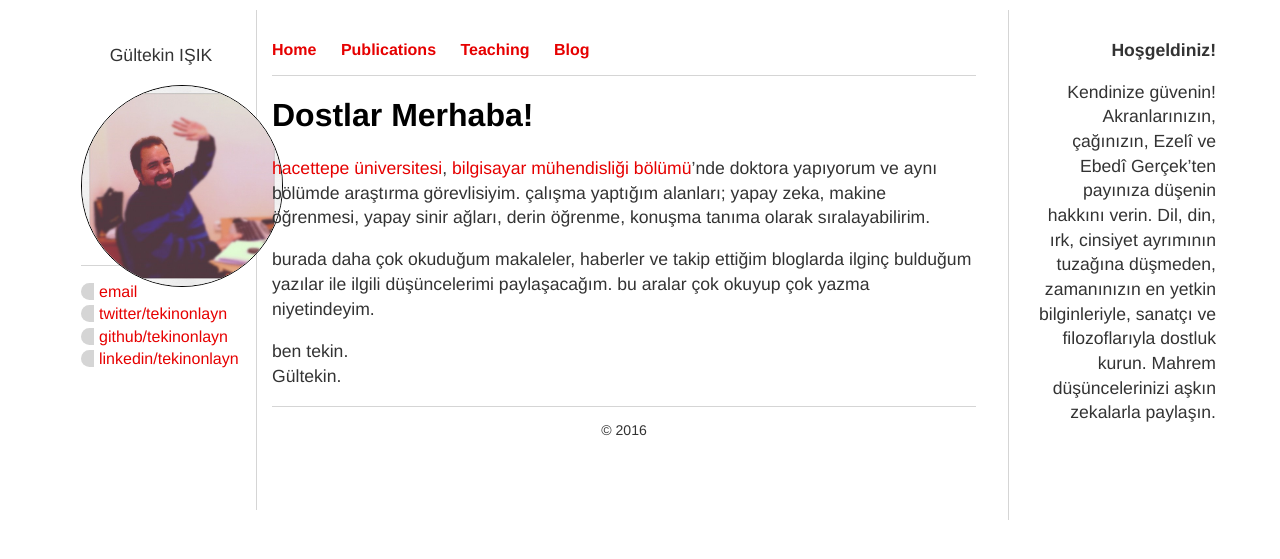
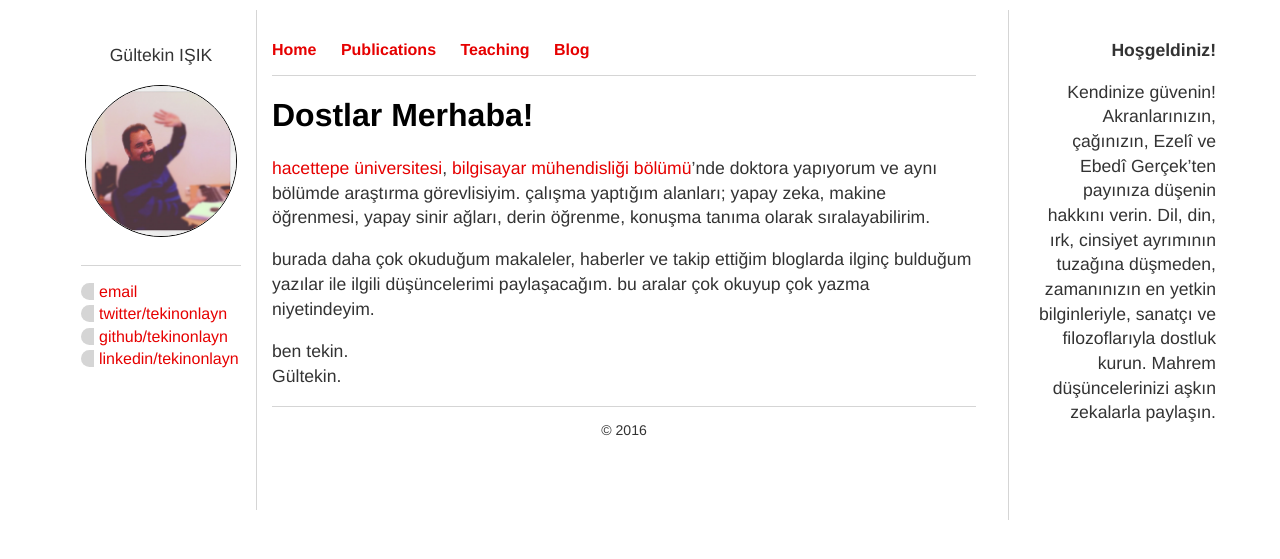
Before and after one commit to tekinonlayn/gi.github.io, a Jekyll site: the page built from index.html, in a window 1280 px wide. Shown: the top 559 px of the page. Built offline with Jekyll 4.4.1, drawn with Linux system fonts in a browser that asks for light colours.

Commit message:
Update varsay.html

```diff
--- a/_layouts/varsay.html
+++ b/_layouts/varsay.html
@@ -12,7 +12,7 @@
 
 			<div id="foto">
 				<p>Gültekin IŞIK</p>
-				<img src="/img/prof.png" width="200px" height="200px">
+				<img src="/img/prof.png" width="150px" height="150px">
 
 			</div>
 			<div id="bilgi">
```
